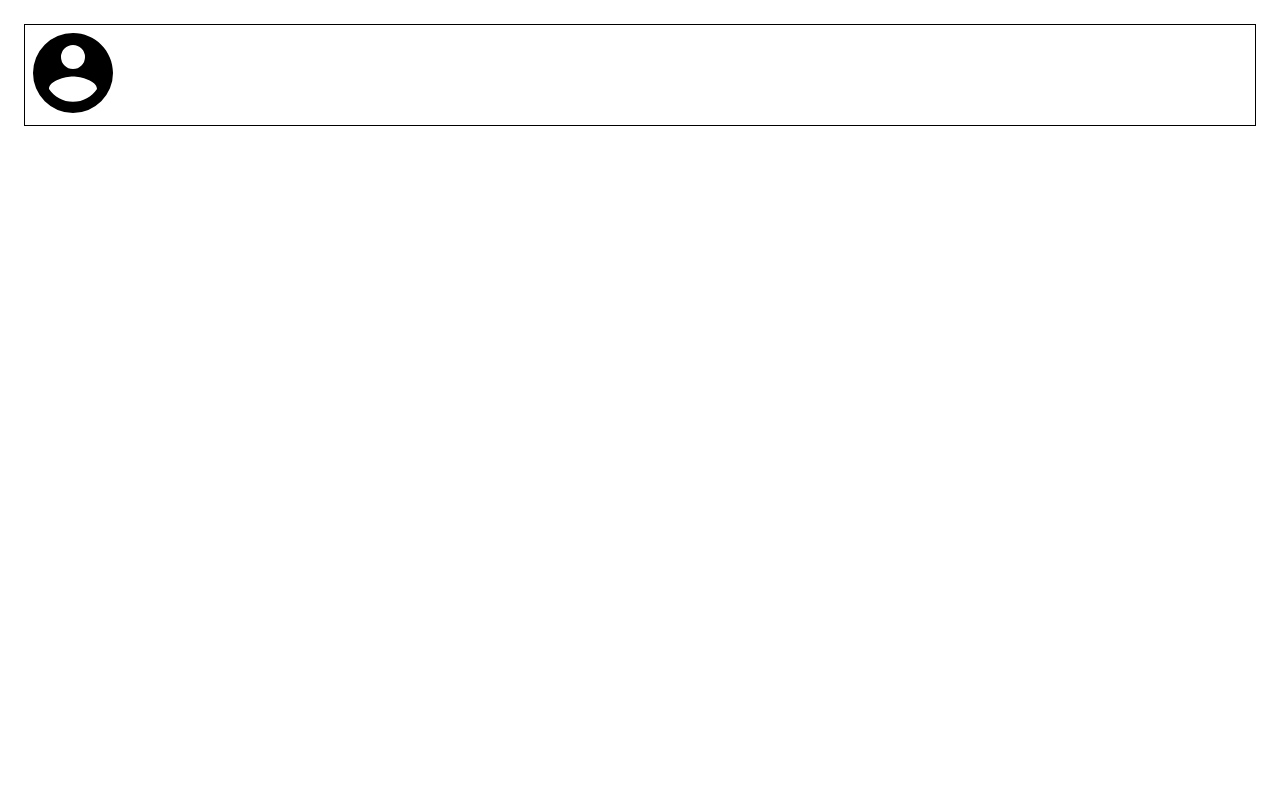
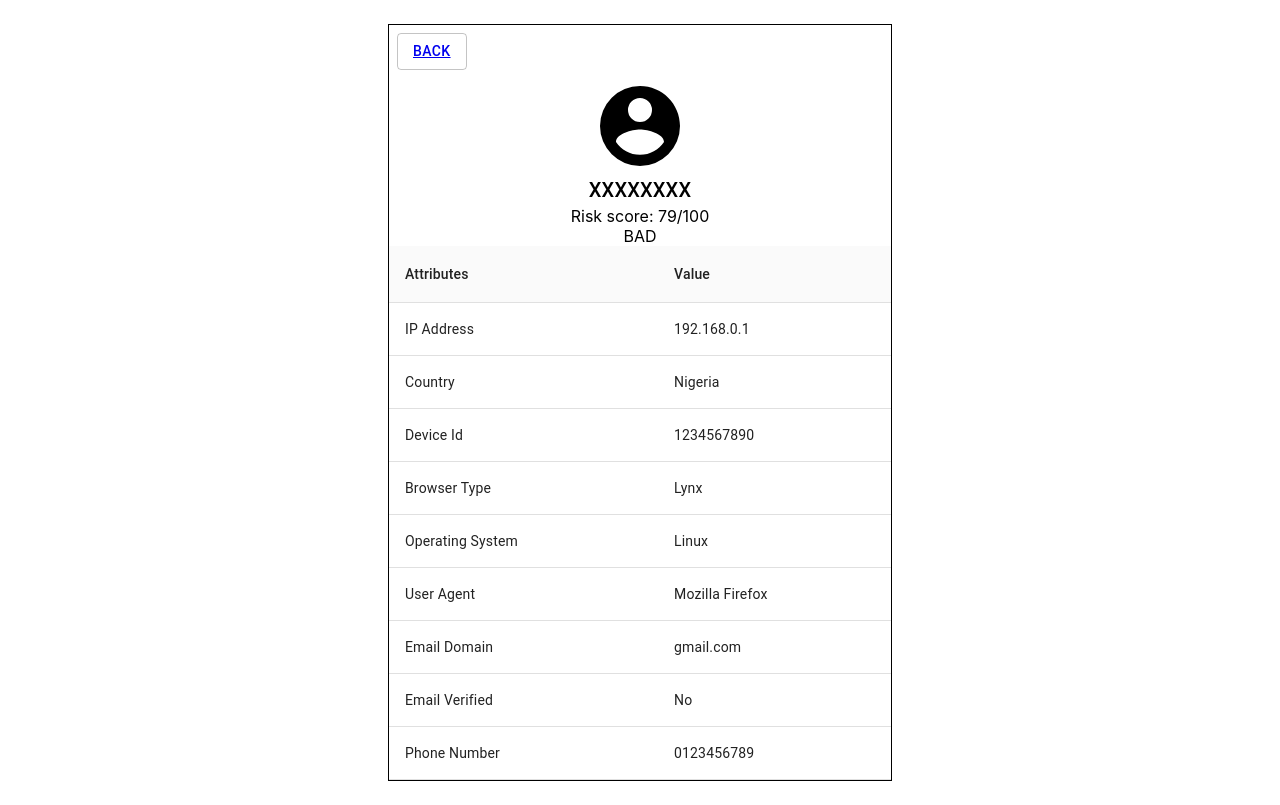
Before and after one commit to komaruloh/hackathon-2019, a React (Create React App) app: page /detail in a window 1280 px wide. Built offline with nearby package versions, Linux system fonts and the light colour scheme.

Commit message:
Completed user details page

```diff
--- a/src/UserDetail.js
+++ b/src/UserDetail.js
@@ -1,14 +1,93 @@
 import React from "react";
-
+import { Link } from "react-router-dom";
 import Box from "@material-ui/core/Box";
+import Container from "@material-ui/core/Container";
+import Typography from "@material-ui/core/Typography";
+import Table from "@material-ui/core/Table";
+import TableBody from "@material-ui/core/TableBody";
+import TableCell from "@material-ui/core/TableCell";
+import TableHead from "@material-ui/core/TableHead";
+import TableRow from "@material-ui/core/TableRow";
+import Button from "@material-ui/core/Button";
 import Icon from "@mdi/react";
 import { mdiAccountCircle } from "@mdi/js";
 
+const data = [
+  {
+    attributes: "IP Address",
+    value: "192.168.0.1"
+  },
+  {
+    attributes: "Country",
+    value: "Nigeria"
+  },
+  {
+    attributes: "Device Id",
+    value: "1234567890"
+  },
+  {
+    attributes: "Browser Type",
+    value: "Lynx"
+  },
+  {
+    attributes: "Operating System",
+    value: "Linux"
+  },
+  {
+    attributes: "User Agent",
+    value: "Mozilla Firefox"
+  },
+  {
+    attributes: "Email Domain",
+    value: "gmail.com"
+  },
+  {
+    attributes: "Email Verified",
+    value: "No"
+  },
+  {
+    attributes: "Phone Number",
+    value: "0123456789"
+  }
+];
+
 const UserDetail = () => {
   return (
-    <Box border={1} m={3}>
-      <Icon size={4} path={mdiAccountCircle} />
-    </Box>
+    <Container maxWidth="sm">
+      <Box
+        border={1}
+        m={3}
+        display="flex"
+        alignItems="center"
+        flexDirection="column"
+      >
+        <Box m={1} display="flex" alignSelf="flex-start">
+          <Button variant="outlined">
+            <Link to="/">Back</Link>
+          </Button>
+        </Box>
+        <Icon size={4} path={mdiAccountCircle} />
+        <Typography variant="h6">XXXXXXXX</Typography>
+        <Typography variant="body">Risk score: 79/100</Typography>
+        <Typography variant="body">BAD</Typography>
+        <Table stickyHeader>
+          <TableHead>
+            <TableRow>
+              <TableCell>Attributes</TableCell>
+              <TableCell>Value</TableCell>
+            </TableRow>
+          </TableHead>
+          <TableBody>
+            {data.map(({ attributes, value }) => (
+              <TableRow>
+                <TableCell>{attributes}</TableCell>
+                <TableCell>{value}</TableCell>
+              </TableRow>
+            ))}
+          </TableBody>
+        </Table>
+      </Box>
+    </Container>
   );
 };
 
```
